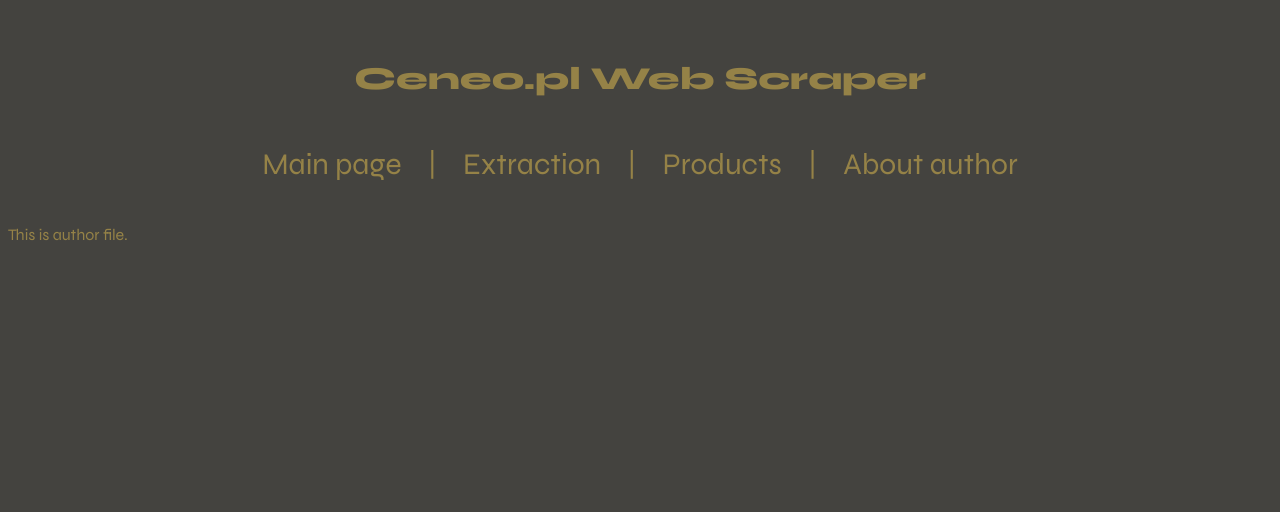
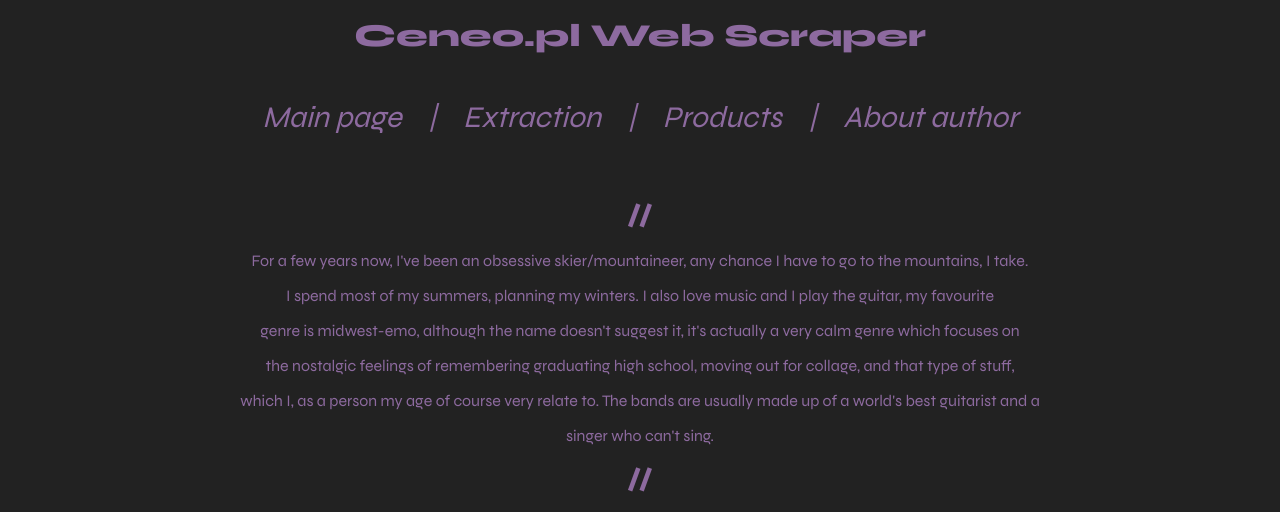
Before and after one commit to hamburger231/CeneoWebScraperDS12, a Flask app: page /author in a window 1280 px wide. Shown: the top 512 px of the page. Run offline with Flask 3, Linux system fonts and the light colour scheme.

Commit message:
author's page and 1/2 index

```diff
--- a/app/static/base_style.css
+++ b/app/static/base_style.css
@@ -5,70 +5,111 @@
     font-weight: 400;
     font-style: normal;
     text-decoration: none;
-    color: rgb(149, 130, 71);
+    color: #8D6A9F;
   }
+p {
+    text-align: center;
+}
 body {
-    background-color: rgb(68, 67, 63);
+    background-color: #222;
+}
+.columns3 {
+    justify-content: space-evenly;
+    display: flex;
+    column-count: 3;
+}
+.pic {
+    width: 380.7px;
+    border-radius: 12px;
+    object-fit: cover;
+}
+.menu {
+    height: 20vh;
 }
 h1 {
     font-weight: 800;
     text-align: center;
-    padding-top: 3%;
+    line-height: 30px;
 }
 h2 {
     font-size: 30px;
     font-weight: 100;
     line-height: 39px;
     word-wrap: break-word;
+    text-align: center;
+    font-style: italic;
+
+}
+h3 {
+    font-weight: 600;
+    font-size:xx-large;
+    text-align: center;
 }
 .columns {
     width: 64%;
     height: 15%;
-    margin-left: 18%;
-    align-self: center;
-    align-items: center;
     display: flex;
     justify-content: space-evenly;
     column-count: 7;
+    margin: 0 auto;
 }
 a {
     text-decoration: none;
 }
+.container {
+    position:relative;
+    width: 100%;
+    height: 70vh;
+}
+.boxnbg {
+    background-color: #c5cbd3;
+    justify-content: center;
+    width: 70%;
+    align-items: center;
+    margin: 0 0 0 15%;
+    padding: 1% 0 2% 0;
+    border-radius: 12px;
 
-
+}
+/* form container */
 .sendform {
-    top: 50%;
+    position: absolute;
+    top: 35%;
+    display: flex;
+    left: 57%;
+    flex-direction: row;
+    align-items: center;
     transform: translateY(-50%);
     -ms-transform: translateY(-50%);
     -moz-transform: translateY(-50%);
     -webkit-transform: translateY(-50%);
     -o-transform: translateY(-50%);
-    align-items: center;
-    display: flex;
-    justify-content: space-evenly;
+}
+#product_idHelpInLine {
+    position: relative;
+    right: 15%;
 }
 /* footer */
 .wrapper {
-    min-height: calc(100vh - 70px);
-  }
-.footer {
-    height: 50px;
+    justify-content: center;
   }
 .mid {
     vertical-align: middle;
     display: flex;
     justify-content: center;
-/*button*/
+/*form*/
 }
 input{
+    position:fixed;
+    right: 50%;
     border: none;
     padding: 10px;
     margin: 10px;
     height: 20px;
     width: 500px;
-    border:1px solid #eaeaea;
-    background-color: #222;
+    background-color: #c5cbd3;
     outline:none;
+    border-radius: 5px;
 }
 input:hover{
     border-color: #a0a0a0 #b9b9b9 #b9b9b9 #b9b9b9;
@@ -99,7 +140,7 @@ input[type="submit"]:hover {
 /* ALERT */
 .alert {
     padding: 20px;
-    background-color: #f44336;
+    background-color: #dda448;
     color: white;
     margin-bottom: 15px;
     text-align: center;
@@ -125,6 +166,7 @@ input[type="submit"]:hover {
     color: black;
 }
 
+/* button */
 @import url("https://fonts.googleapis.com/css2?family=VT323&display=swap");
 
 #intro {
@@ -133,9 +175,12 @@ input[type="submit"]:hover {
 }
 
 [class*="btn-glitch-"] {
+    border-radius: 5px;
+  top: 40%;
+  position: absolute;
   display: inline-block;
   font-family: "VT323", monospace;
-  border: 1px solid grey;
+  border: 1px solid #c5cbd3;
   color: gray;
   padding: 10px 13px;
   min-width: 175px;
@@ -154,7 +199,7 @@ input[type="submit"]:hover {
   &:hover, &:focus {
     animation-name: glitch;
     animation-duration: 0.2s;
-    background-color: green;
+    background-color: #0e0d0d;
     color:black;
     border: 1px solid black;
     .text-decoration {
@@ -206,24 +251,24 @@ input[type="submit"]:hover {
 
 @keyframes glitch {
   25% {
-    background-color: red;
+    background-color: #BB342F;
     transform: translateX(-10px);
     letter-spacing: 10px;
   }
   35% {
-    background-color: green;
+    background-color: #dda448;
     transform: translate(10px);
   }
   59% {
     opacity: 0;
   }
   60% {
-    background-color: blue;
+    background-color: #c7dd48;
     transform: translate(-10px);
     filter: blur(5px);
   }
   100% {
-    background-color: green;
+    background-color: #1d243f;
     blur: (5px);
   }
 }
--- a/app/templates/author.html
+++ b/app/templates/author.html
@@ -1,4 +1,22 @@
 {% extends 'base.html' %}
 {% block content %}
-    <p>This is author file.</p>
+<h1>//</h1>
+<p>For a few years now, I've been an obsessive skier/mountaineer, any chance I have to go to the mountains, I take.</p>
+<p>I spend most of my summers, planning my winters. I also love music and I play the guitar, my favourite</p>
+<p>genre is midwest-emo, although the name doesn't suggest it, it's actually a very calm genre which focuses on</p>
+<p>the nostalgic feelings of remembering graduating high school, moving out for collage, and that type of stuff,</p>
+<p>which I, as a person my age of course very relate to. The bands are usually made up of a world's best guitarist and a</p>
+<p>singer who can't sing.</p>
+<h1>//</h1>
+<div class="columns3">
+    <iframe style="border-radius:12px" src="https://open.spotify.com/embed/track/07ze5NHLFiNo2DF0uR5UDe?utm_source=generator" width="20%" height="100" frameBorder="0" allowfullscreen="" allow="autoplay; clipboard-write; encrypted-media; fullscreen; picture-in-picture" loading="lazy"></iframe>
+    <iframe style="border-radius:12px" src="https://open.spotify.com/embed/track/4fZzijiJrsa1UqUf4lCqrX?utm_source=generator&theme=0" width="20%" height="100" frameBorder="0" allowfullscreen="" allow="autoplay; clipboard-write; encrypted-media; fullscreen; picture-in-picture" loading="lazy"></iframe>
+    <iframe style="border-radius:12px" src="https://open.spotify.com/embed/track/0cM1XvQRn89wXkEHAwGjKH?utm_source=generator" width="20%" height="100" frameBorder="0" allowfullscreen="" allow="autoplay; clipboard-write; encrypted-media; fullscreen; picture-in-picture" loading="lazy"></iframe>
+</div>
+<div class="columns3" style="height: 507px;">
+    <img class="pic" src="../static/images/IMG_0220(1).JPG" >
+    <img class="pic" src="../static/images/IMG_1328.jpg" >
+    <img class="pic" src="../static/images/IMG_6945.jpg" >
+</div>
+<h1>//</h1>
 {% endblock %}
--- a/app/templates/base.html
+++ b/app/templates/base.html
@@ -11,7 +11,8 @@
 </head>
 <body>
     <div class="wrapper">
-        <header class="container">
+        <div class="menu">
+            <header>
                 <h1>Ceneo.pl Web Scraper</h1>
             </header>
             <div class="columns">
@@ -26,14 +27,16 @@
                 <h2>|</h2>
                 <div><a href="{{url_for('author')}}"><h2>About author</h2></a></div>
             </div>
+        </div>
         <section class="container">
             {% block content %}
                 <p>This is base file.</p>
             {% endblock %}
         </section>
-    </div>
         <footer class="mid">
             <p>Dawid Szmitka, Kraków University of Economics</p>
         </footer>
+    </div>
+
 </body>
 </html>
--- a/app/templates/extract.html
+++ b/app/templates/extract.html
@@ -8,7 +8,6 @@
     {% endif %}
     <form method="POST" action="{{url_for('extract')}}">
         <div class="sendform">
-                <label for="product_id" class="buttonstart">Enter product code</label>
                 <input
                     style="scale: 1.5;"
                     name="product_id"
@@ -20,7 +19,7 @@
                     type="text"
                     required
                 >
-                <span id="product_idHelpInLine" class="form-text">Product code must be 5-10 digits long.</span>
+                <span id="product_idHelpInLine">Product code must be 5-10 digits long.</span>
                 </input>
         </div>
         <div class="mid">
--- a/app/templates/index.html
+++ b/app/templates/index.html
@@ -1,4 +1,7 @@
 {% extends 'base.html' %}
 {% block content %}
-    <p>This is index file.</p>
+<div class="boxnbg">
+    <h3>//<br>project's purpose<br>//</h3>
+    <p>The ceneo web scraper is designed to extract opinions from a product page <br>and display them conviniently for a user as well as saving them for later</p>
+</div>
 {% endblock %}
--- a/app/templates/product.html
+++ b/app/templates/product.html
@@ -1,4 +1,4 @@
 {% extends 'base.html' %}
 {% block content %}
-    <p>This is {{product_id}}product file.</p>
+    <h1>Product {{product_id}} opinions:</h1>
 {% endblock %}
```
Also changed, not shown: app/static/images/IMG_0220(1).JPG (added), app/static/images/IMG_1328.jpg (added), app/static/images/IMG_6945.jpg (added). Lines whose indentation alone changed are shown as unchanged.
